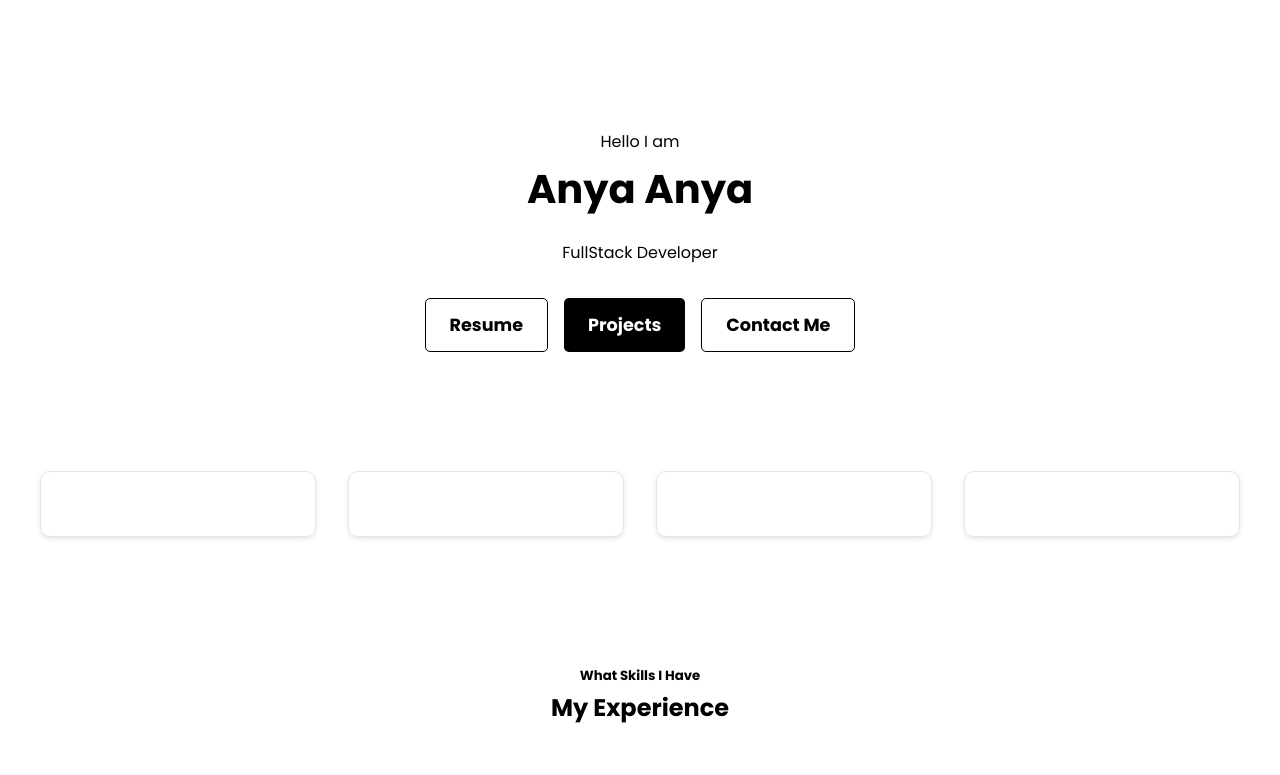
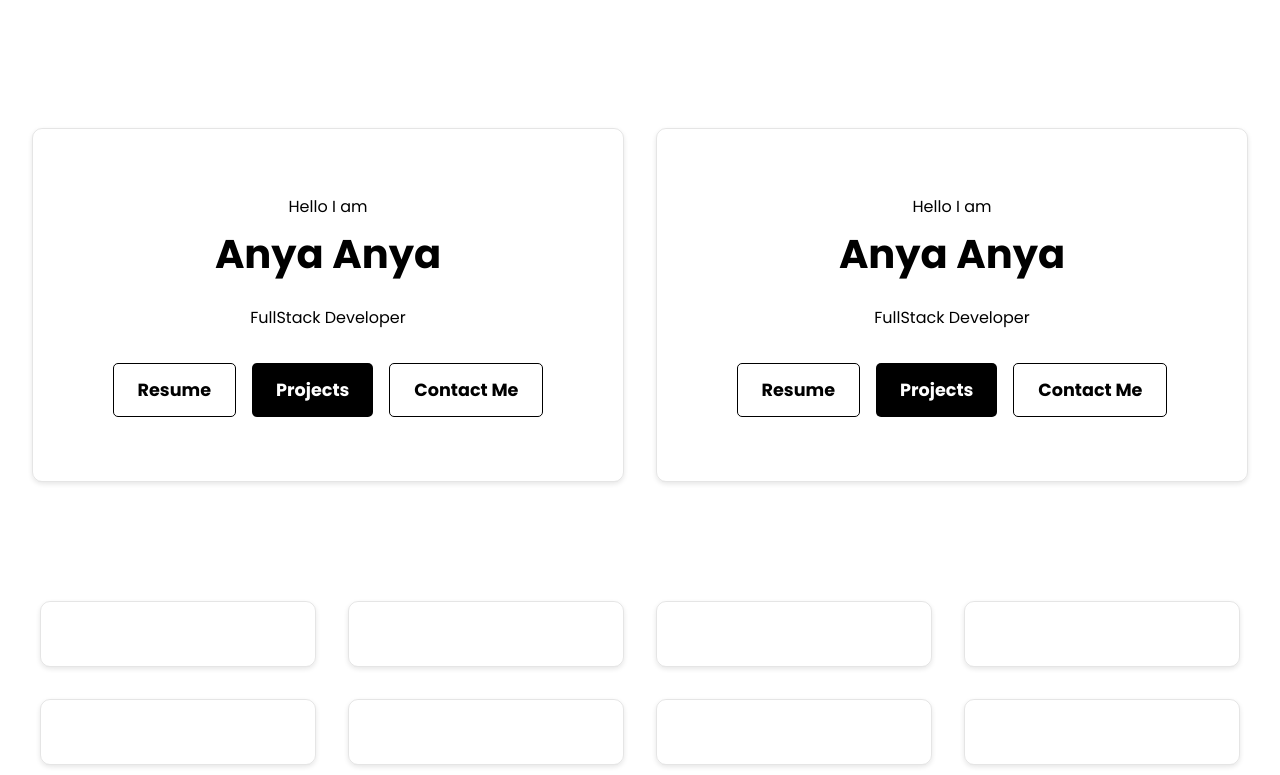
Before and after one commit to chuxs/anya-info, a React (Create React App) app: page / in a window 1280 px wide. Shown: the top 775 px of the page. Built offline with nearby package versions, Linux system fonts and the light colour scheme.

Commit message:
adding my picture

```diff
--- a/src/components/anyaInfo/anyainfo.css
+++ b/src/components/anyaInfo/anyainfo.css
@@ -16,6 +16,21 @@ nav {
     background: #fff;
     color: black;
     padding-bottom: 55px;
+    display: grid;
+    grid-template-columns: repeat(auto-fit, minmax(250px, 1fr));
+    gap: 2rem;
+    /* width: 1500px; */
+    /* height: 600px; */
+}
+
+.feature-info {
+    padding: 4rem ;
+    border-radius: 10px;
+    border: 1px solid rgba(0,0,0,0.1);
+    box-shadow: 0 2px 5px rgba(0,0,0,0.1);
+    color: black;
+    /* cursor: pointer; */
+    /* width: 600px; */
 }
 
 .hero h1 {
--- a/src/components/anyaInfo/anyainfo.jsx
+++ b/src/components/anyaInfo/anyainfo.jsx
@@ -10,6 +10,7 @@ const mainPage = () => {
         </nav>
     </header>
         <section id="home" class="hero">
+          <div className="feature-info">
             <p>Hello I am</p>
             <h1>Anya Anya</h1>
             <p>FullStack Developer</p>
@@ -20,10 +21,42 @@ const mainPage = () => {
 
               <button className="contact-btn"><a href="#features">Contact Me</a></button>
             </div>
+            </div>
+
+            <div className="feature-info">
+            <p>Hello I am</p>
+            <h1>Anya Anya</h1>
+            <p>FullStack Developer</p>
+            <div className='buttons-container'>
+              <button className="cv-btn"><a href="#features">Resume</a></button>
+
+              <button className="cta-btn"><a href="#projects">Projects</a></button>
+
+              <button className="contact-btn"><a href="#features">Contact Me</a></button>
+            </div>
+            </div>
         </section>
 
         <section className="features" id="projects">
             <div className="feature-grid">
+
+                <div className="feature-card">
+
+                </div>
+
+                <div className="feature-card">
+
+
+                </div>
+
+                <div className="feature-card">
+
+                </div>
+
+                <div className="feature-card">
+
+
+                </div>
 
                 <div className="feature-card">
 
--- a/src/components/stack/stack.jsx
+++ b/src/components/stack/stack.jsx
@@ -25,8 +25,8 @@ import { IoLogoVercel } from "react-icons/io5";
 const Stack = () => {
   return (
     <section class="features" id="feat">
-      <h5>What Skills I Have</h5>
-      <h2>My Experience</h2>
+      {/* <h5>What Skills I Have</h5> */}
+      <h2>Technology</h2>
 
       <div className="feature-grid experience__container">
         {/* I used Stack in place of frontend which the video tutorial wsa using */}
```
